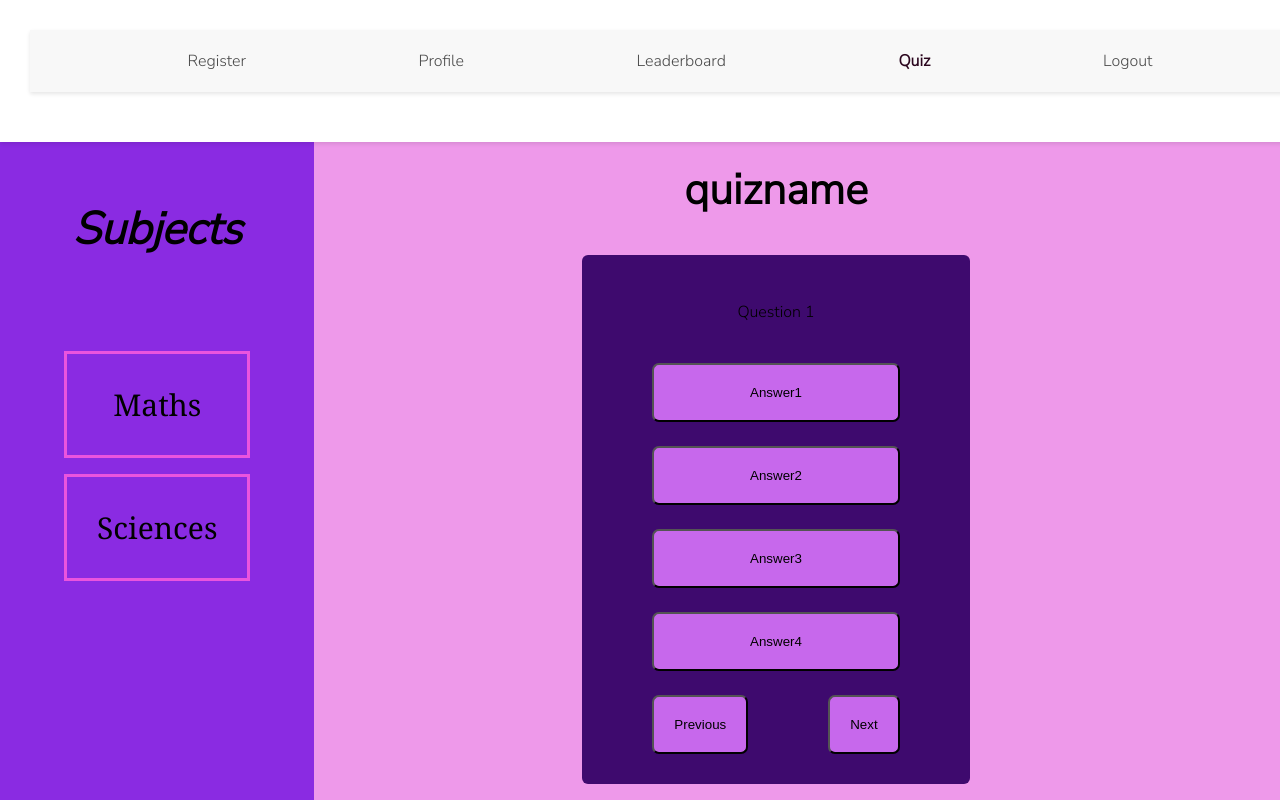
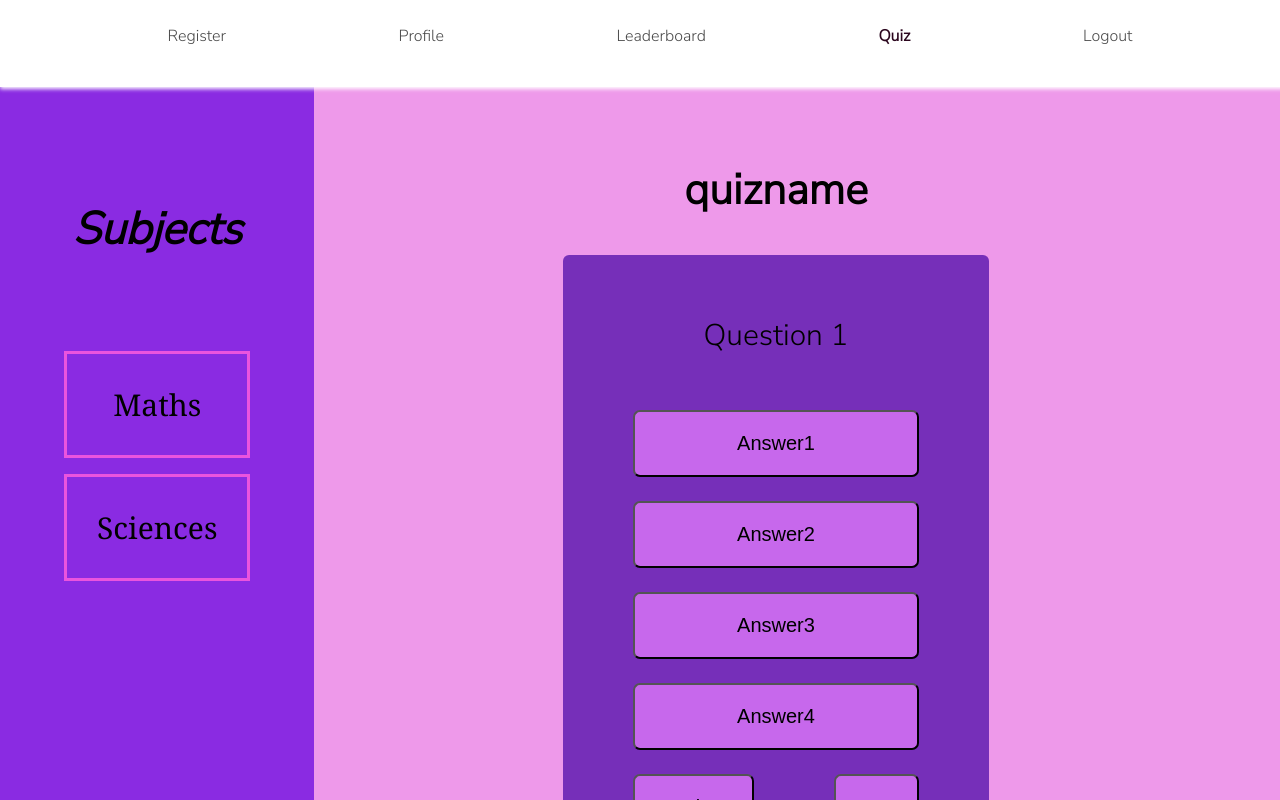
Before and after one commit to J-arv1s/RevisionAppClient, a React (Vite) app: page /quiz in a window 1280 px wide. Shown: the top 800 px of the page. Built offline with nearby package versions, Linux system fonts and the light colour scheme; a web font is replaced by a local one.

Commit message:
fix nav bar

```diff
--- a/src/App.css
+++ b/src/App.css
@@ -46,9 +46,9 @@
   top: 0;
   left: 0;
   width: 100%;
-  background-color: white;
-  color: white;
-  box-shadow: 0 2px 4px rgba(0, 0, 0, 0.1);
+ background-color: white;
+ /* color: white;*/
+  box-shadow: 0 2px 4px white;
   z-index: 1000;
-  padding:30px;
+  padding:15px 10px 10px 10px;
 }
--- a/src/components/PageWrapper/index.jsx
+++ b/src/components/PageWrapper/index.jsx
@@ -12,10 +12,7 @@ const linkStyle = ({ isActive }) => ({
 const navBarStyle = {
   display: 'flex',
   justifyContent: 'space-evenly', // Spreads out the links more evenly
-  alignItems: 'center',
-  backgroundColor: '#f8f8f8', // A light background for the nav bar
-  padding: '10px 0',
-  boxShadow: '0 2px 4px rgba(0, 0, 0, 0.1)', // A subtle shadow for depth
+  alignItems: 'center', // A light background for the nav bar, // A subtle shadow for depth
 };
 
 const PageWrapper = () => {
--- a/src/pages1/index.css
+++ b/src/pages1/index.css
@@ -17,12 +17,13 @@ body {
     gap: 1.5em;
     flex-direction: column;
     padding:30px 70px 30px 70px;
-    background-color: rgb(62, 10, 110);
+    background-color: rgb(118, 47, 185);
     border-radius: 6px;
 }
 
 .quiz button {
     padding:20px;
+    font-size: 20px;
 }
 
 #firstSection {
@@ -47,32 +48,14 @@ body {
     margin-top: 3em;
 }
 
+.quiz p {
+    font-size:30px;
+}
+
 h2 {
     margin-top: 3em;
     font-size: 43px;
 }
-/*
-.nav {
-    display: flex;
-    justify-content: center;
-    align-items: center;
-    padding:3em;
-    margin-left: 15em ;
-    gap:3em;
-    flex-direction: row;
-}
-.nav a {
-    color:rgb(26, 3, 29);
-    text-decoration: none;
-    font-size: 30px;
-    font-weight: bold;
-}
-
-.nav a:hover {
-    color:rgb(115, 18, 128);
-}
-*/
-
 #middle {
     display: flex;
     justify-content: center;
```
